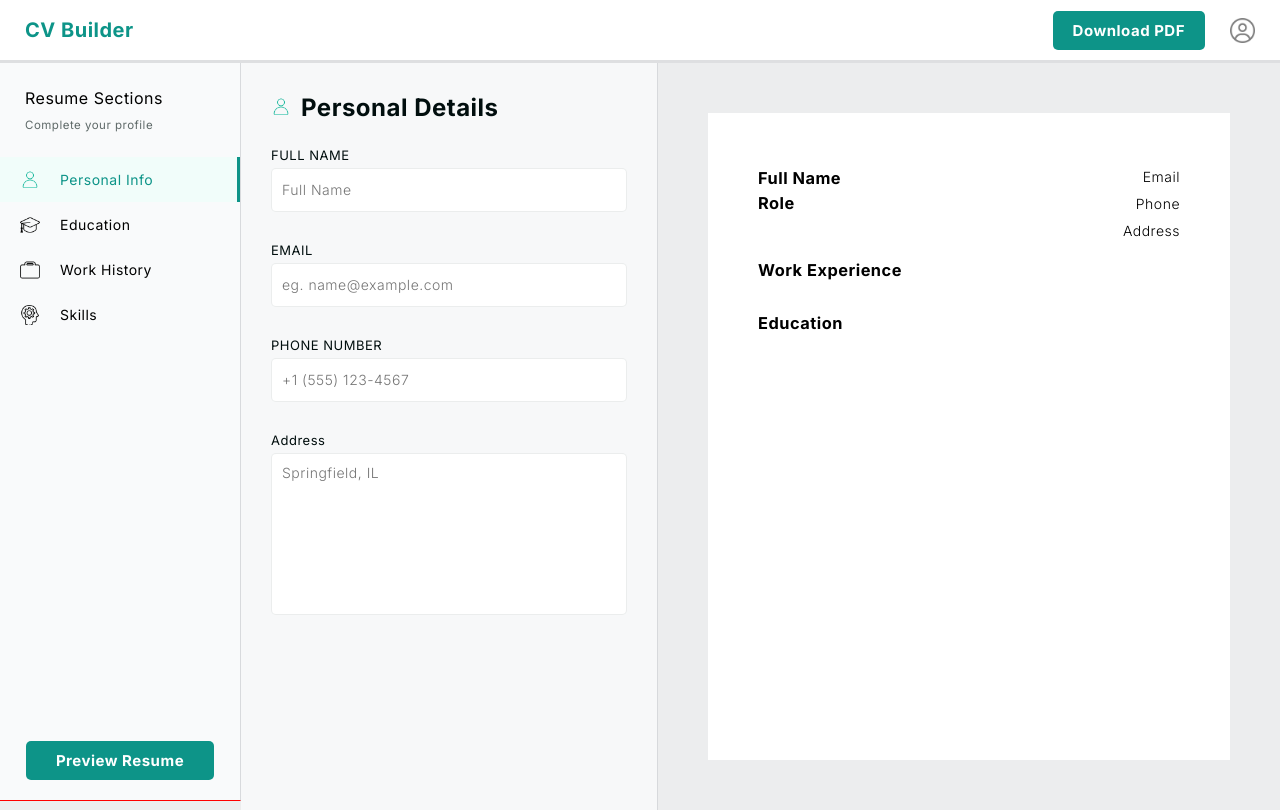
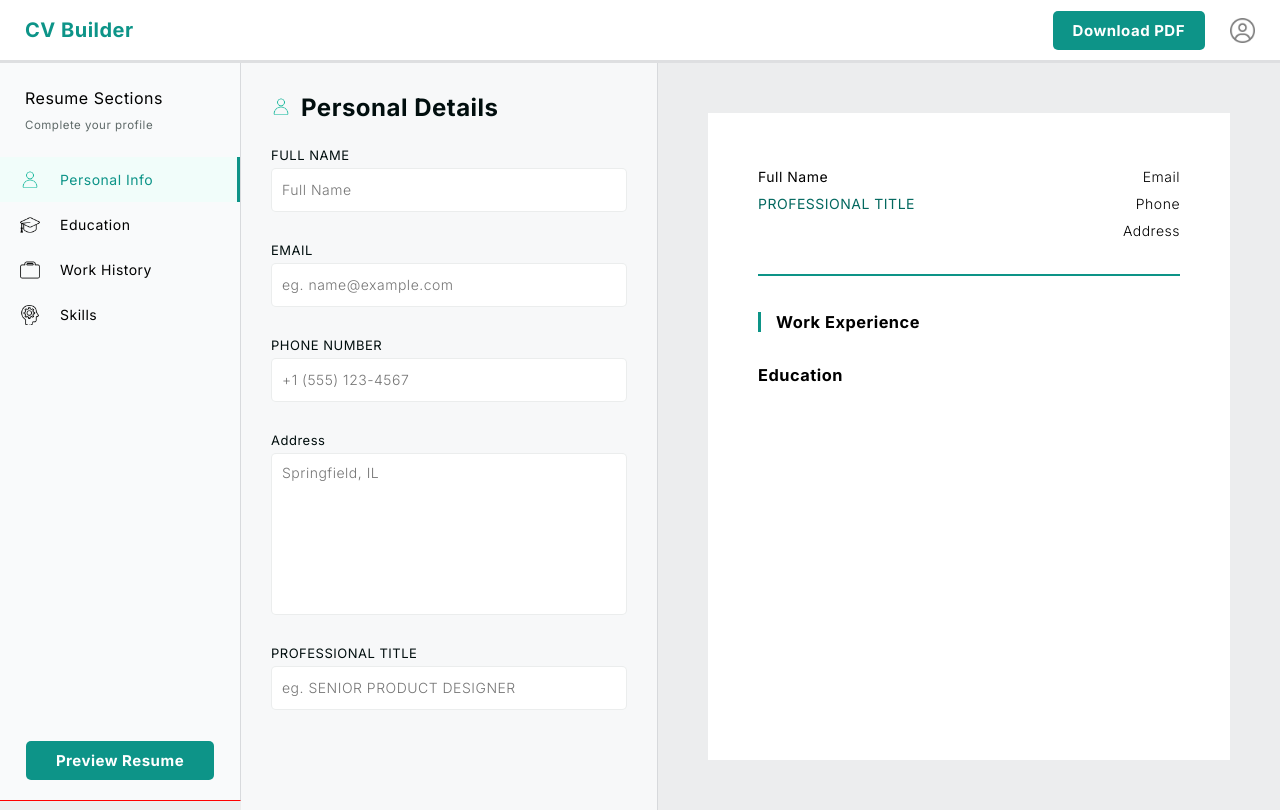
Before and after one commit to KTAGit/cv-application, a React (Vite) app: page / in a window 1280 px wide. Built offline with nearby package versions, Linux system fonts and the light colour scheme.

Commit message:
Add preview for personal info and work history sections

```diff
--- a/src/PersonalInfo.jsx
+++ b/src/PersonalInfo.jsx
@@ -11,14 +11,13 @@ export function PersonalInfo({ sendData }) {
   });
 
   function handleChange(e) {
-    console.log(e.target.name);
     const { name, value } = e.target;
     setPersonalData((prev) => ({ ...prev, [name]: value }));
     const updatedData = {
       ...personalData,
       [name]: value,
     };
-    sendData(updatedData);
+    sendData("personal", updatedData);
   }
 
   return (
@@ -69,6 +68,16 @@ export function PersonalInfo({ sendData }) {
             onChange={handleChange}
           />
         </div>
+        <div className="wrapper">
+          <label htmlFor="title">PROFESSIONAL TITLE</label>
+          <input
+            id="fullName"
+            name="title"
+            type="text"
+            placeholder="eg. SENIOR PRODUCT DESIGNER"
+            onChange={handleChange}
+          />
+        </div>
       </form>
     </div>
   );
--- a/src/Resume.jsx
+++ b/src/Resume.jsx
@@ -1,10 +1,12 @@
 export function Resume(props) {
+  console.log(Array.isArray(props.workHistory));
+  console.log(props.workHistory);
   return (
     <div className="resume-container">
       <section className="personal-info-sec">
         <div className="name-role-wrapper">
           <h3 className="fullname-prev">{props.fullName || "Full Name"}</h3>
-          <h3 className="role-prev">{props.role || "Role"}</h3>
+          <h3 className="title-prev">{props.title || "PROFESSIONAL TITLE"}</h3>
         </div>
         <div className="email-phone-wrapper">
           <p className="email-prev">{props.email || "Email"}</p>
@@ -14,6 +16,26 @@ export function Resume(props) {
       </section>
       <section className="work-history-sec">
         <h3 className="work-experience-title">Work Experience</h3>
+        {Array.isArray(props.workHistory)
+          ? props.workHistory.map((work, index) => (
+              <div key={index} className="work-wrapper">
+                <div className="duration-wrapper">
+                  <p className="duration-prev">
+                    {work.startDate + " — " + work.endDate}
+                  </p>
+                </div>
+                <div className="work-detail-wrapper">
+                  <p className="role-prev">{work.role}</p>
+                  <p className="company-name-prev">{work.companyName}</p>
+                  <div className="responsibilities-wrapper">
+                    <p className="responsibilities-prev">
+                      {work.responsibilities}
+                    </p>
+                  </div>
+                </div>
+              </div>
+            ))
+          : ""}
       </section>
       <section className="education-sec">
         <h3 className="education-title">Education</h3>
--- a/src/Sidebar.jsx
+++ b/src/Sidebar.jsx
@@ -18,24 +18,25 @@ export function Sidebar() {
   const [resumeData, setResumeData] = useState({
     personal: {},
     education: [],
-    workHistory: [],
+    workHistory: {},
     skills: [],
   });
-  function handlePersonalData(data) {
+  console.log(resumeData.workHistory);
+  function handleData(type, data) {
     setResumeData((prev) => ({
       ...prev,
-      personal: data,
+      [type]: data,
     }));
   }
 
   function renderSection() {
     switch (isActive) {
       case 0:
-        return <PersonalInfo sendData={handlePersonalData} />;
+        return <PersonalInfo sendData={handleData} />;
       case 1:
-        return <Education />;
+        return <Education sendData={handleData} />;
       case 2:
-        return <WorkHistory />;
+        return <WorkHistory sendData={handleData} />;
       case 3:
         return <Skills />;
     }
@@ -119,6 +120,8 @@ export function Sidebar() {
           email={resumeData.personal.email}
           phone={resumeData.personal.phone}
           address={resumeData.personal.address}
+          title={resumeData.personal.title}
+          workHistory={resumeData.workHistory}
         />
       }
     </div>
--- a/src/WorkHistory.jsx
+++ b/src/WorkHistory.jsx
@@ -2,7 +2,7 @@ import { useState } from "react";
 import suitCase from "./assets/icons/suit-case.png";
 import dropDownIcon from "./assets/icons/down-arrow.png";
 
-export function WorkHistory() {
+export function WorkHistory({ sendData }) {
   const [items, setItems] = useState([
     {
       companyName: "",
@@ -14,10 +14,19 @@ export function WorkHistory() {
     },
   ]);
 
-  function handleChange(index, value) {
+  function handleChange(index, value, type) {
+    type === "startDate" ? (value = value.slice(0, 4)) : value;
+    console.log(value);
+
+    if (type === "endDate") {
+      if (value.includes("/") || value.includes("-")) {
+        value = value.slice(-4);
+      }
+    }
     const updated = [...items];
-    updated[index].companyName = value;
+    updated[index][type] = value;
     setItems(updated);
+    sendData("workHistory", items);
   }
   return (
     <div className="work-history form-container">
@@ -57,12 +66,14 @@ export function WorkHistory() {
             </button>
           </div>
           <div className={item.isExpanded ? "wrapper" : "collapse"}>
-            <label htmlFor="company">COMPANY</label>
+            <label htmlFor="companyName">COMPANY</label>
             <input
               type="text"
-              name="company"
+              name="companyName"
               placeholder="CloudNexus Systems"
-              onChange={(e) => handleChange(index, e.target.value)}
+              onChange={(e) => {
+                handleChange(index, e.target.value, "companyName");
+              }}
             />
           </div>
           <div className={item.isExpanded ? "wrapper" : "collapse"}>
@@ -71,18 +82,25 @@ export function WorkHistory() {
               type="text"
               name="role"
               placeholder="Senior Software Engineer"
+              onChange={(e) => handleChange(index, e.target.value, "role")}
             />
           </div>
           <div className={item.isExpanded ? "wrapper" : "collapse"}>
             <label htmlFor="startDate">START DATE</label>
-            <input className="start-date" type="date" name="startDate" />
+            <input
+              className="start-date"
+              type="date"
+              name="startDate"
+              onChange={(e) => handleChange(index, e.target.value, "startDate")}
+            />
           </div>
           <div className={item.isExpanded ? "wrapper" : "collapse"}>
             <label htmlFor="endDate">END DATE</label>
             <input
               type="text"
               name="endDate"
-              placeholder="20/03/2025 / Present"
+              placeholder="MM/DD/YYYY or Present"
+              onChange={(e) => handleChange(index, e.target.value, "endDate")}
             />
           </div>
           <div className={item.isExpanded ? "wrapper" : "collapse"}>
@@ -92,6 +110,9 @@ export function WorkHistory() {
               type="text"
               name="responsibilities"
               placeholder="Led migration of legacy microservices to serverless, boosting scalability by 40%."
+              onChange={(e) =>
+                handleChange(index, e.target.value, "responsibilities")
+              }
             />
           </div>
         </form>
--- a/src/index.css
+++ b/src/index.css
@@ -533,9 +533,15 @@ body {
 .personal-info-sec {
   display: flex;
   justify-content: space-between;
+  padding-bottom: 30px;
+  border-bottom: solid 2px #0d9487;
 }
 
 .name-role-wrapper * {
+  font-family: "Inter", sans-serif;
+  letter-spacing: 0.5px;
+  font-weight: 400;
+  font-size: 14px;
   margin: 0;
   margin-bottom: 5px;
   margin-top: 5px;
@@ -551,3 +557,30 @@ body {
     margin-top: 5px;
   }
 }
+
+.title-prev {
+  margin-top: 10px;
+  color: #03685f;
+}
+
+.work-history-sec {
+  margin-top: 20px;
+}
+
+.work-experience-title {
+  border-left: #0d9487 solid 3px;
+  padding-left: 15px;
+}
+
+.work-wrapper {
+  display: flex;
+  gap: 30px;
+}
+
+.duration-wrapper {
+  width: 20%;
+}
+
+.work-detail-wrapper {
+  width: 80%;
+}
```
